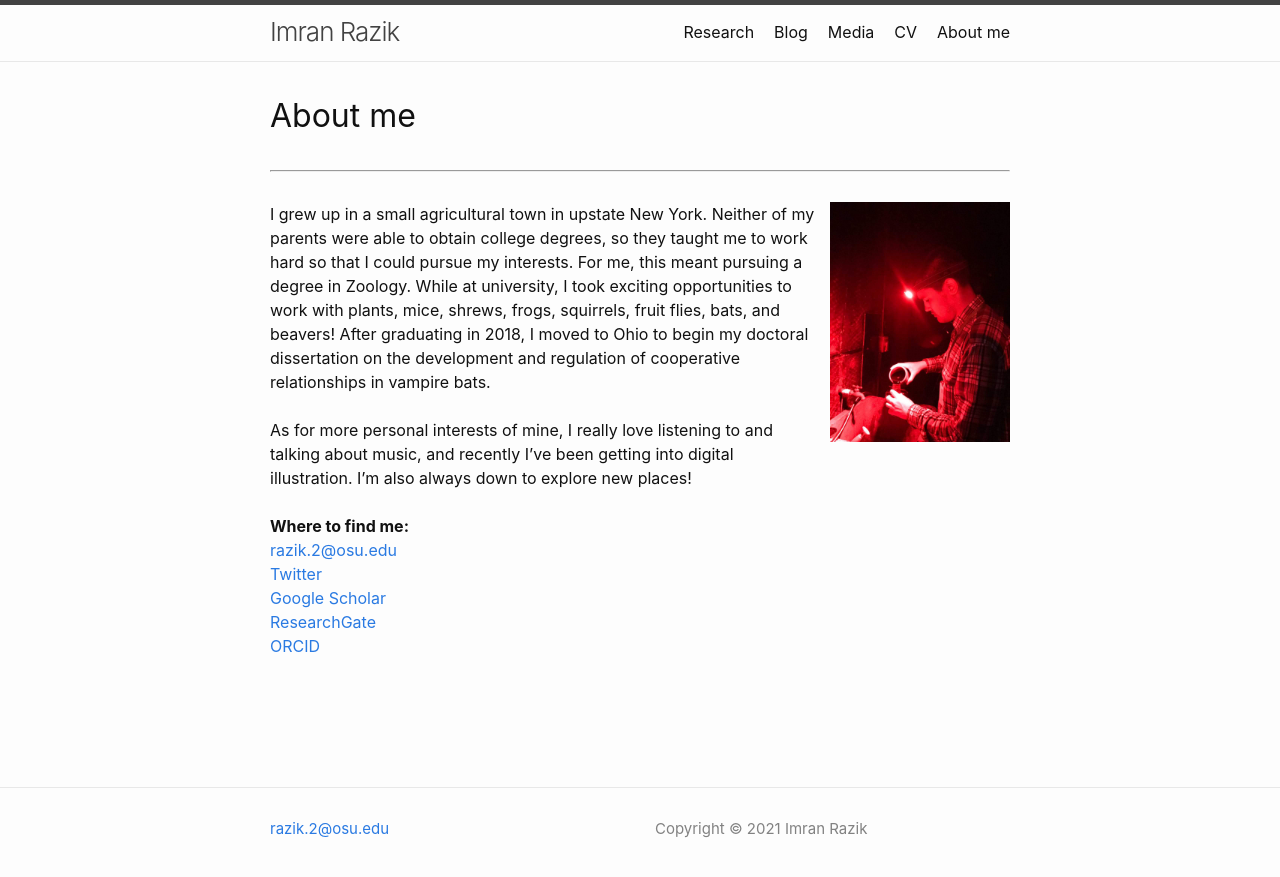
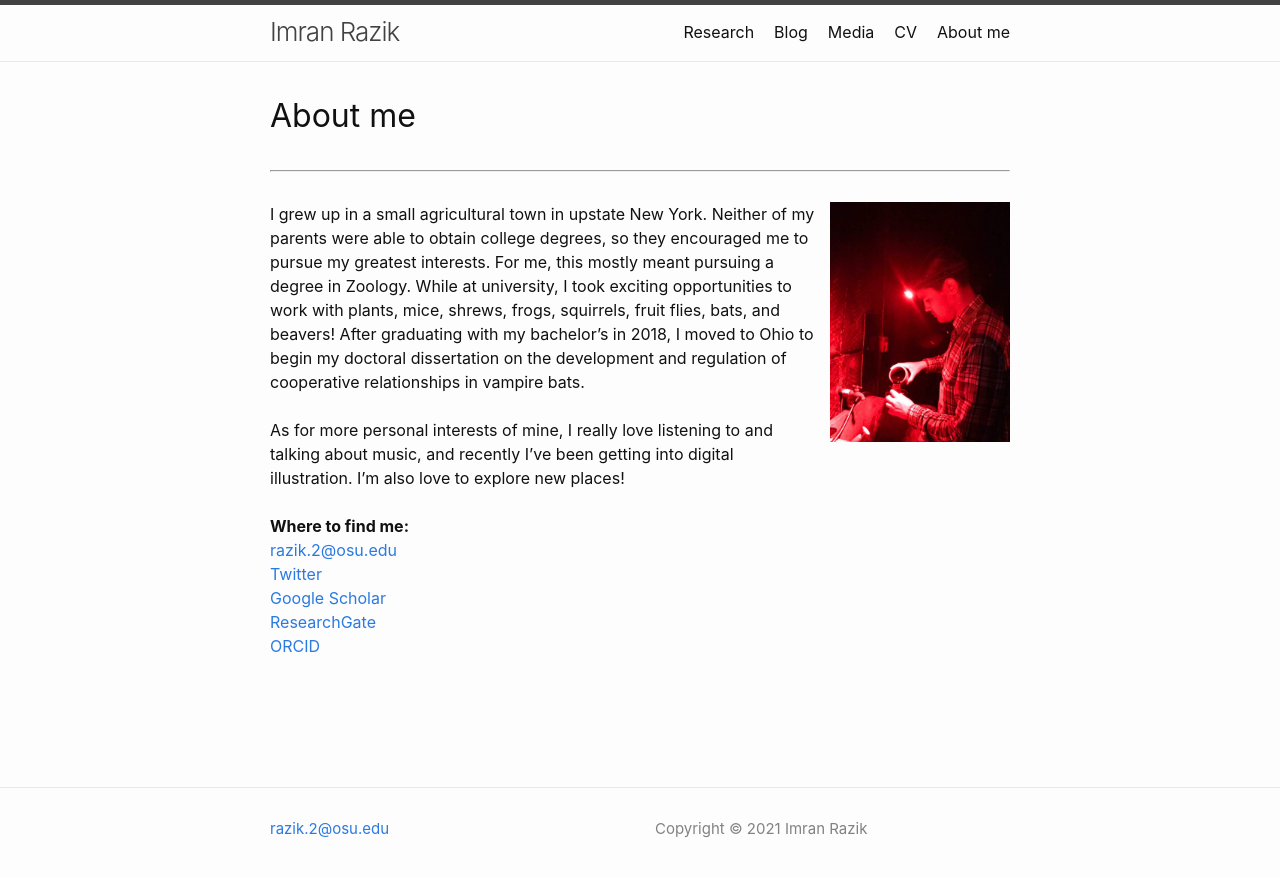
Before and after one commit to imranrazik/imranrazik.github.io, a Jekyll site: the page built from About-me.md, in a window 1280 px wide. Shown: the top 877 px of the page. Built offline with Jekyll 4.4.1, drawn with Linux system fonts in a browser that asks for light colours; our own code applies the rules of GitHub Pages for plain Markdown files.

Commit message:
Update About-me.md

```diff
--- a/About-me.md
+++ b/About-me.md
@@ -3,10 +3,10 @@ layout: default
 ---
 # About me
 ---
-<img align="right" src="assets/34349279-38d9-4de1-ad80-4556efc33ab1.jpg" height="240px" style="float:right; margin-left:15px; margin-bottom:3px">I grew up in a small agricultural town in upstate New York. Neither of my parents were able to obtain college degrees, so they taught me to work hard so that I could pursue my interests. For me, this meant pursuing a degree in Zoology. While at university, I took exciting opportunities to work with plants, mice, shrews, frogs, squirrels, fruit flies, bats, and beavers! After graduating in 2018, I moved to Ohio to begin my doctoral dissertation on the development and regulation of cooperative relationships in vampire bats.
+<img align="right" src="assets/34349279-38d9-4de1-ad80-4556efc33ab1.jpg" height="240px" style="float:right; margin-left:15px; margin-bottom:3px">I grew up in a small agricultural town in upstate New York. Neither of my parents were able to obtain college degrees, so they encouraged me to pursue my greatest interests. For me, this mostly meant pursuing a degree in Zoology. While at university, I took exciting opportunities to work with plants, mice, shrews, frogs, squirrels, fruit flies, bats, and beavers! After graduating with my bachelor's in 2018, I moved to Ohio to begin my doctoral dissertation on the development and regulation of cooperative relationships in vampire bats.
 <br />
 <br />
-As for more personal interests of mine, I really love listening to and talking about music, and recently I've been getting into digital illustration. I'm also always down to explore new places!
+As for more personal interests of mine, I really love listening to and talking about music, and recently I've been getting into digital illustration. I'm also love to explore new places!
 <br />
 <br />
 **Where to find me:** <br/>
```
